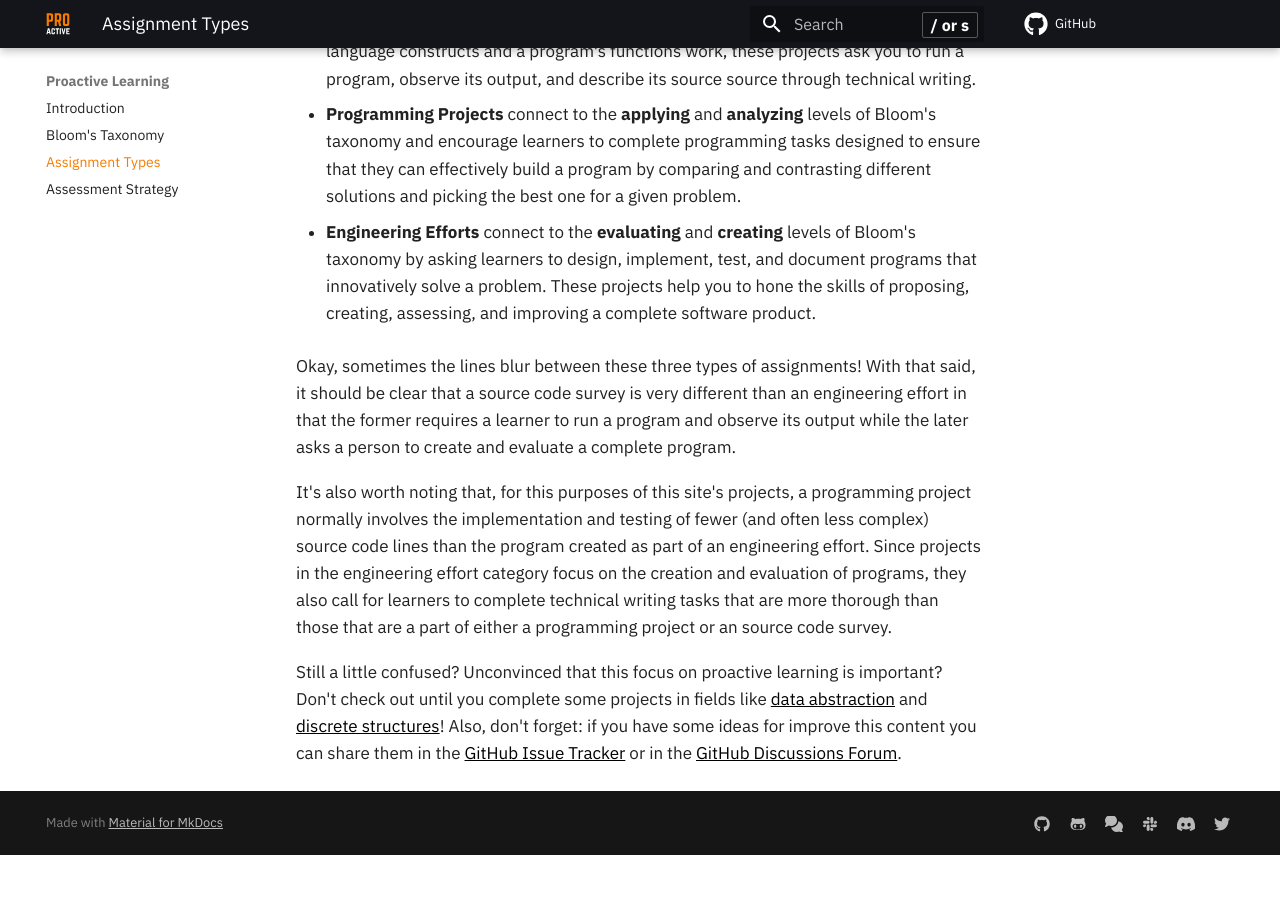
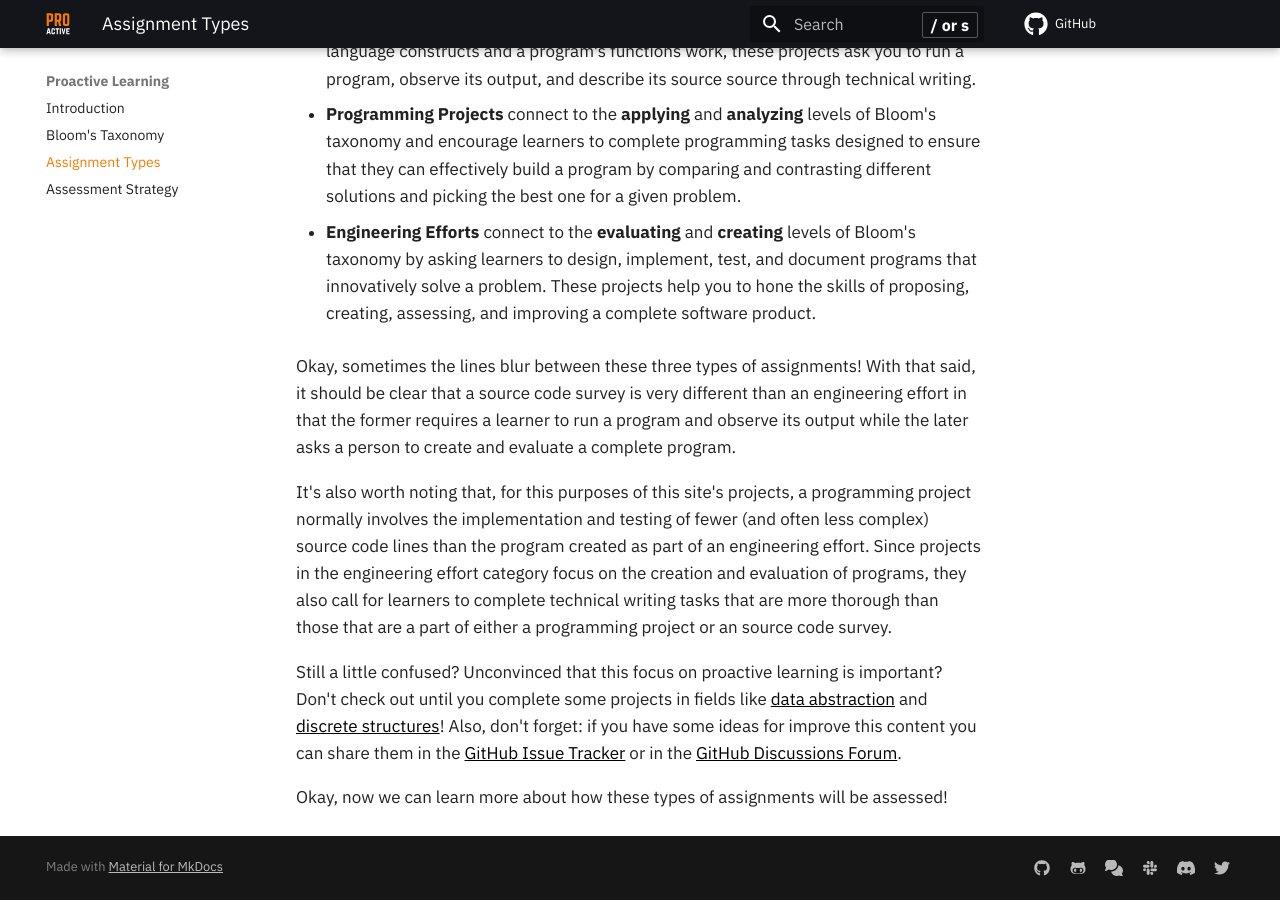
Before and after one commit to ProactiveProgrammers/www.proactiveprogrammers.com, an MkDocs documentation site: the page built from docs/proactive-learning/assignment-types.md, in a window 1280 px wide and 900 px high, scrolled down 722 px. Built offline with MkDocs 1.6.1 and Material for MkDocs 9.7.7, drawn with Linux system fonts in a browser that asks for light colours; comment, search, counter and statistics services are not loaded; before the commit the page ends 1577 px from its top, so only the background shows below that.

Commit message:
feat: Add the transition sentence in the assignment-types.md file.

```diff
--- a/docs/proactive-learning/assignment-types.md
+++ b/docs/proactive-learning/assignment-types.md
@@ -59,3 +59,6 @@ in the [GitHub Issue
 Tracker](https://github.com/ProactiveProgrammers/www.proactiveprogrammers.com/issues)
 or in the [GitHub Discussions
 Forum](https://github.com/ProactiveProgrammers/www.proactiveprogrammers.com/discussions).
+
+Okay, now we can learn more about how these types of assignments will be
+assessed!
```
